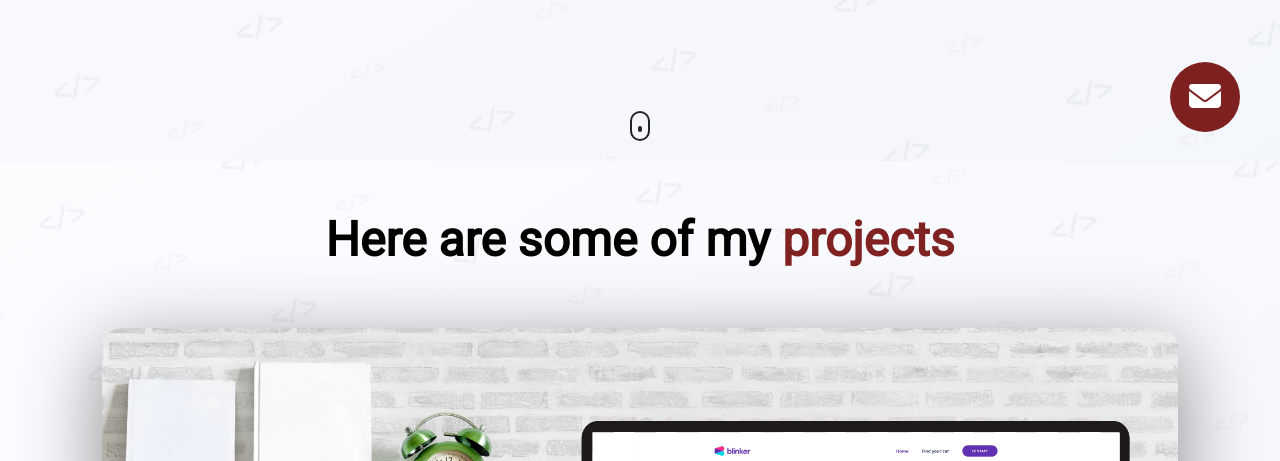
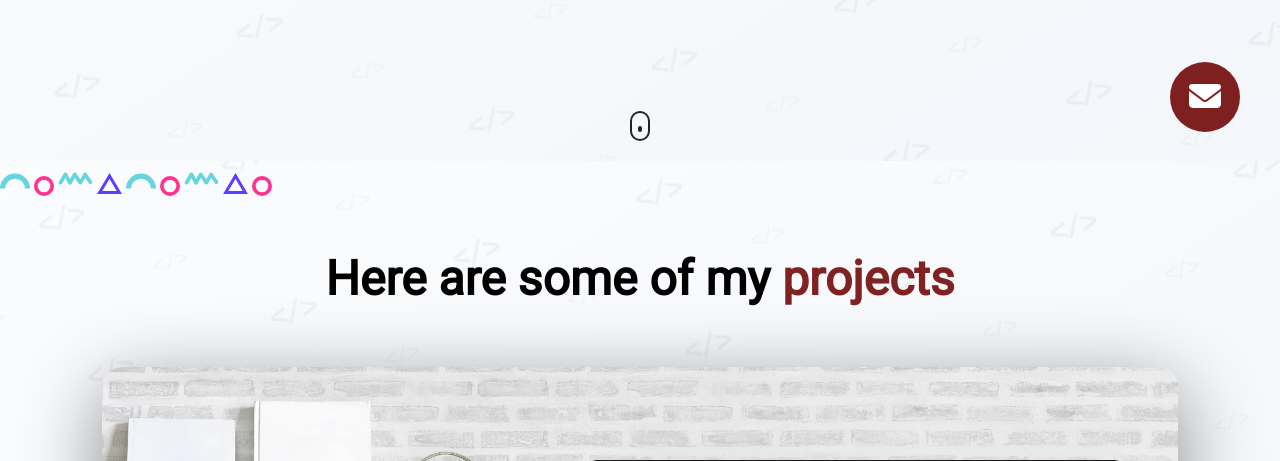
Before and after one commit to JMakroglous/e-portfolio-fake, a plain HTML site: page index.html in a window 1280 px wide. Shown: the part 639-1100 px from the top of the page. Drawn offline with Linux system fonts and the light colour scheme.

Commit message:
latest update

```diff
--- a/index.html
+++ b/index.html
@@ -148,6 +148,15 @@ crossorigin="anonymous"></script>
        </div>
       </div>
   </section>
+  <img src="./assets/semi circle.svg" class="shape shape--0" alt="">
+  <img src="./assets/circle.svg" class="shape shape--1" alt="">
+  <img src="./assets/squiggly.svg" class="shape shape--2" alt="">
+  <img src="./assets/triangle.svg" class="shape shape--3" alt="">
+  <img src="./assets/semi circle.svg" class="shape shape--4" alt="">
+  <img src="./assets/circle.svg" class="shape shape--5" alt="">
+  <img src="./assets/squiggly.svg" class="shape shape--6" alt="">
+  <img src="./assets/triangle.svg" class="shape shape--7" alt="">
+  <img src="./assets/circle.svg" class="shape shape--8" alt="">
   <section id="projects">
    <div class="container">
     <div class="row">
```
